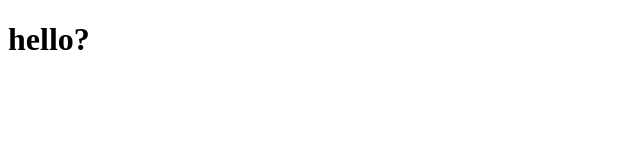
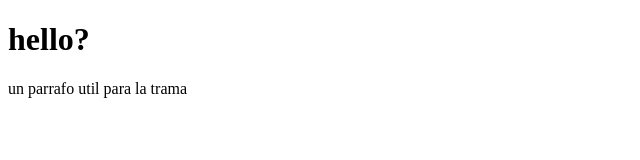
Before and after one commit to joaquincepeda/hello-world, a plain HTML site: page index.html in a window 1280 px wide. Shown: the whole page, without its empty margins (0-640 px from the left). Drawn offline with Linux system fonts and the light colour scheme.

Commit message:
0.2
se agrego alho util

```diff
--- a/index.html
+++ b/index.html
@@ -5,5 +5,6 @@
     </head>
     <body>
         <h1>hello?</h1>
+        <p>un parrafo util para la trama</p>
     </body>
 </html>
```
